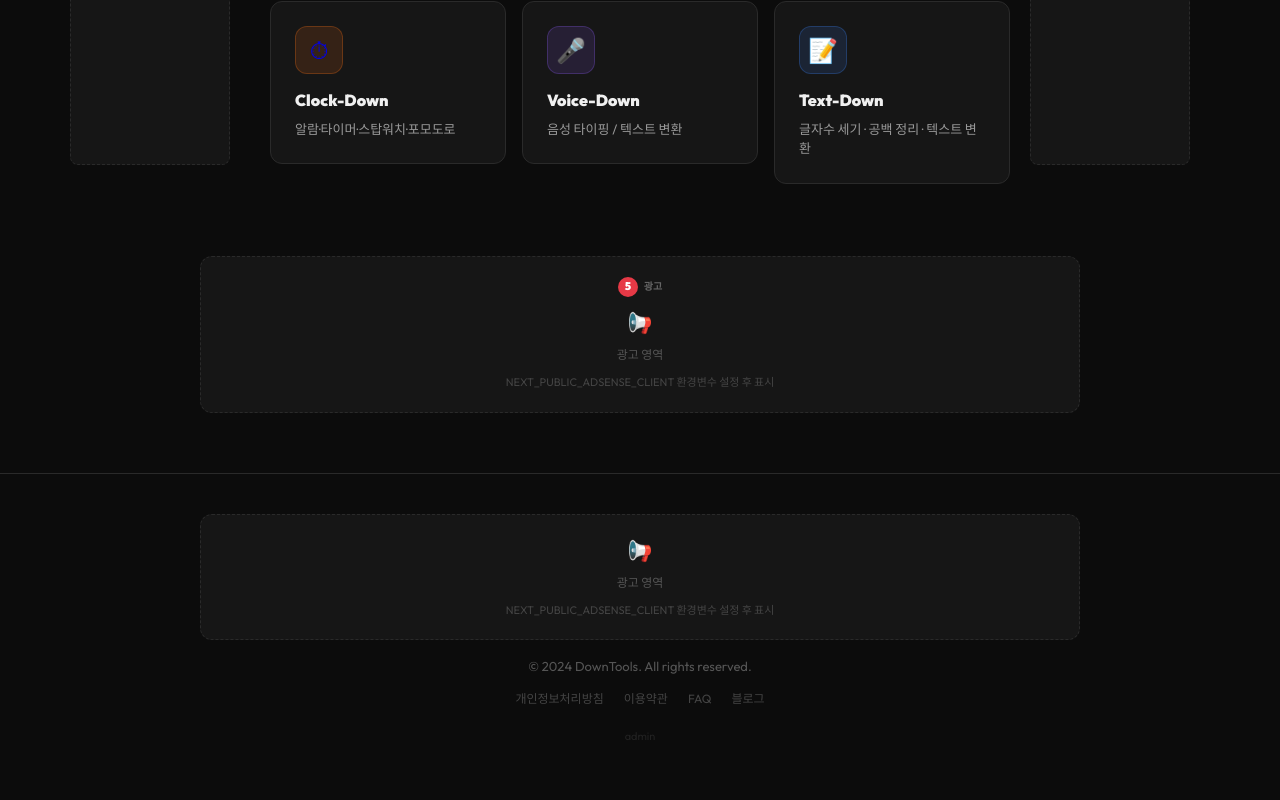
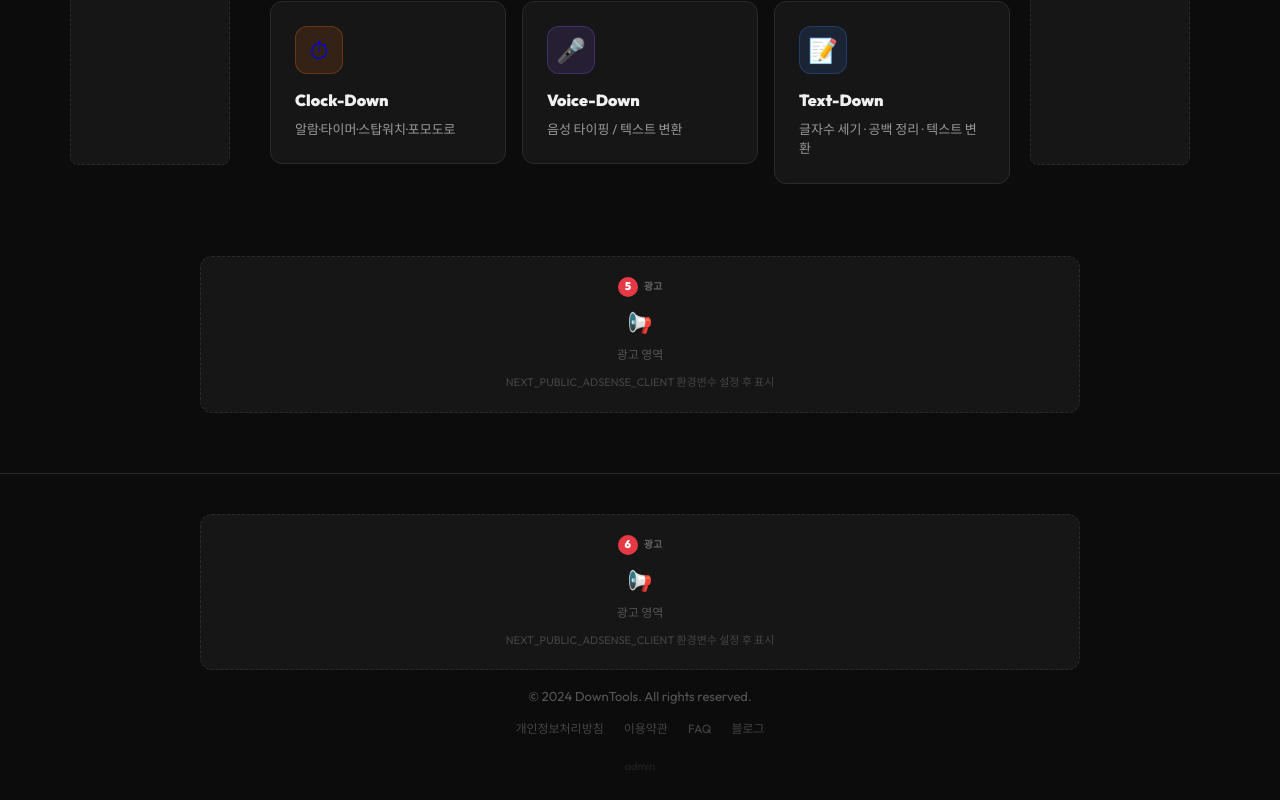
Before and after one commit to mintimjang33/cardnews-converter, a Next.js app: page / in a window 1280 px wide. Shown: the part 713-1513 px from the top of the page. Before the commit the page ends 1483 px from the top, so only its background shows below. Built offline with nearby package versions, Linux system fonts and the light colour scheme; no server answers.

Commit message:
Add files via upload

```diff
--- a/components/Footer.js
+++ b/components/Footer.js
@@ -9,6 +9,7 @@ export default function Footer({ lang = 'ko', adsOn = true, siteName = 'Unified
           <AdSlot
             slot={process.env.NEXT_PUBLIC_AD_SLOT_FOOTER || '4444444444'}
             label={lang === 'ko' ? '광고' : 'Ad'}
+            number={6}
           />
         )}
         <p className="footer-text">© 2024 {siteName}. All rights reserved.</p>
```
